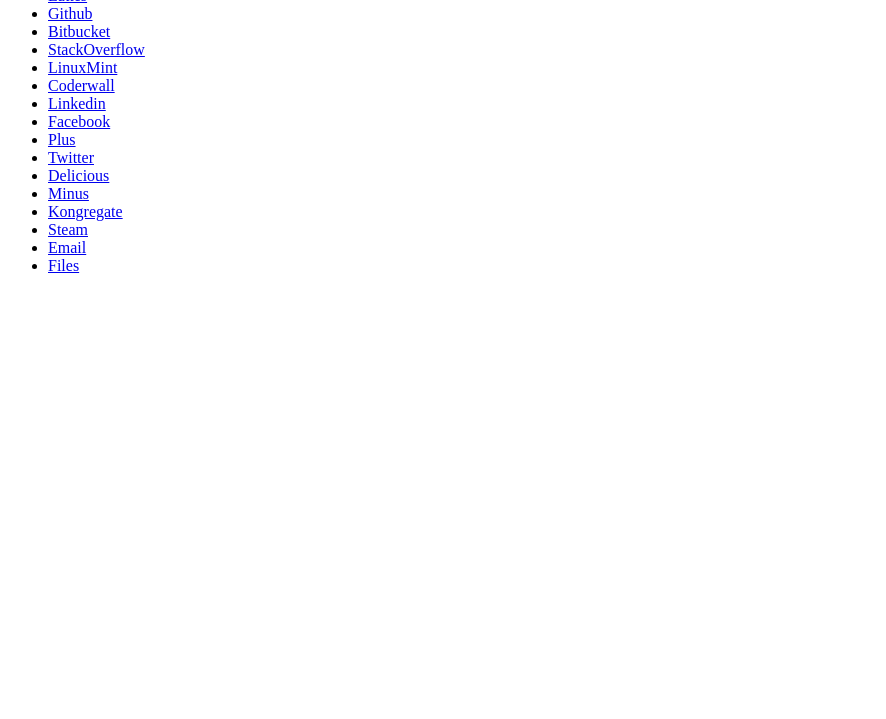
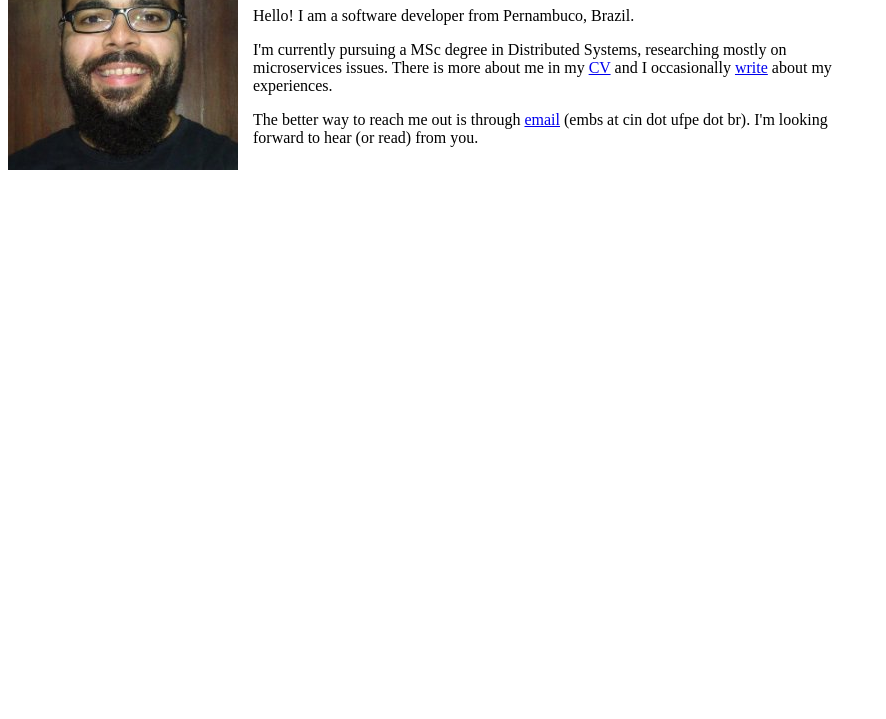
Before and after one commit to embs/embs.github.io, a plain HTML site: page index.html in a window 1280 px wide. Shown: the part 81-800 px from the top of the page, without its empty margins (0-886 px from the left). Drawn offline with Linux system fonts and the light colour scheme.

Commit message:
Redo (or do?)

```diff
--- a/index.html
+++ b/index.html
@@ -3,35 +3,35 @@
 <html xmlns="http://www.w3.org/1999/xhtml">
 
 <head>
-<title>/~embs</title>
-<meta name="author" content="Matheus Santana" />
-<meta name="revised" content="2010/08/29" />
-<meta name="description" content="Public profile from a student of Computer Science in UFPE - Federal University of Pernambuco, Brazil" />
-<meta name="keywords" content="CIn, public, profile, curriculum, computer, science" />
-<link rel="stylesheet" type="text/css" href="styleSheet.css" />
+  <title>/~embs</title>
+  <meta name="author" content="Matheus Santana" />
+  <meta name="description" content="embs homepage" />
+  <meta name="keywords" content="embs, programmer, software, developer" />
+  <meta charset="utf-8" />
+  <link rel="stylesheet" type="text/css" href="style.css" />
 </head>
 
 <body>
-  <p>/~embs</p>
-  <ul>
-    <li><a href='http://embs.io/blog'>Blog</a></li>
-    <li><a href='http://lattes.cnpq.br/1514733452834064'>Lattes</a></li>
-    <li><a href='http://github.com/embs'>Github</a></li>
-    <li><a href='https://bitbucket.org/embs'>Bitbucket</a></li>
-    <li><a href='http://stackoverflow.com/users/1287376/matheus-santana'>StackOverflow</a></li>
-    <li><a href='http://community.linuxmint.com/user/view/75509'>LinuxMint</a></li>
-    <li><a href='https://coderwall.com/embs'>Coderwall</a></li>
-    <li><a href='http://br.linkedin.com/pub/edmundo-m-b-santana/1b/5a3/78b'>Linkedin</a></li>
-    <li><a href='http://www.facebook.com/edmundomatheus'>Facebook</a></li>
-    <li><a href='https://plus.google.com/110968042212811747216/posts'>Plus</a></li>
-    <li><a href='http://twitter.com/embs'>Twitter</a></li>
-    <li><a href='http://delicious.com/embs'>Delicious</a></li>
-    <li><a href='http://embs.minus.com/'>Minus</a></li>
-    <li><a href="http://www.kongregate.com/accounts/embs">Kongregate</a></li>
-    <li><a href="http://steamcommunity.com/id/edmatheus">Steam</a></li>
-    <li><a href="mailto:embs@cin.ufpe.br">Email</a></li>
-    <li><a href='http://cin.ufpe.br/~embs/arquivos/'>Files</a></li>
-  </ul>
+  <div class="aside">
+  <img src="embs.png" alt="embs" />
+  </div>
+  <div class="main">
+    <h1>Matheus Santana's homepage</h1>
+    <p>
+      Hello! I am a software developer from Pernambuco, Brazil.
+    </p>
+    <p>
+      I'm currently pursuing a MSc degree in Distributed Systems, researching
+      mostly on microservices issues. There is more about me in my
+      <a href="https://gitlab.com/embs/cv/raw/master/CV.pdf">CV</a> and I
+      occasionally <a href="http://embs.io/blog">write</a> about my experiences.
+    </p>
+    <p>
+      The better way to reach me out is through
+      <a href="mailto:embs@cin.ufpe.br">email</a> (embs at cin dot ufpe dot br).
+      I'm looking forward to hear (or read) from you.
+    </p>
+  </div>
 </body>
 
 </html>
--- /dev/null
+++ b/style.css
@@ -0,0 +1,15 @@
+body {
+  max-width: 845px;
+}
+
+p {
+  max-width: 600px;
+}
+
+.aside {
+  float: left;
+}
+
+.main {
+  float: right;
+}
```
Also changed, not shown: casamusic.txt (deleted), embs.png (added), 1 other file.
